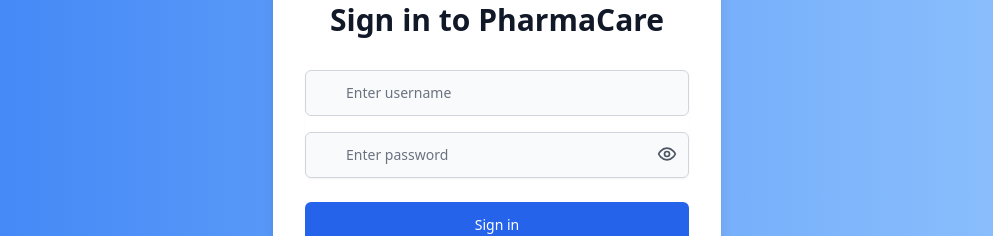
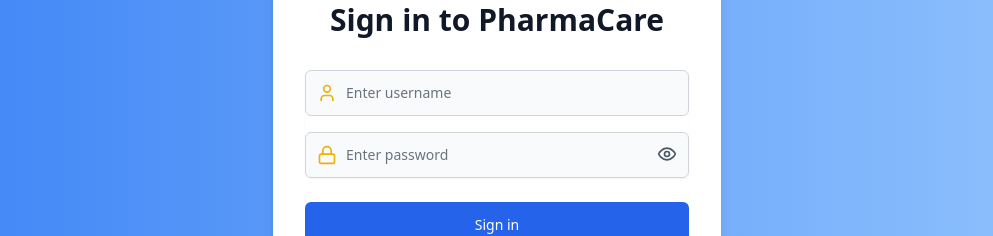
Before and after one commit to SAMW3L/PHarmPro-v1, a React (Vite) app: page /login in a window 1280 px wide. Shown: the part 311-547 px from the top of the page, without its empty margins (143-1136 px from the left). Built offline with nearby package versions, Linux system fonts and the light colour scheme.

Commit message:
login forn  icon

```diff
--- a/src/pages/LoginPage.tsx
+++ b/src/pages/LoginPage.tsx
@@ -1,5 +1,5 @@
 import React, { useState } from 'react';
-import { KeyRound, AlertCircle, Eye, EyeOff } from 'lucide-react';
+import { KeyRound, AlertCircle, Eye, EyeOff, User, Lock } from 'lucide-react';
 import { useAuth } from '../context/AuthContext';
 import { useNavigate } from 'react-router-dom';
 
@@ -48,7 +48,9 @@ export default function LoginPage() {
                 Username
               </label>
               <div className="relative">
-                <KeyRound className="absolute left-3 top-3 h-5 w-5 text-yellow-500" />
+              <div className="absolute inset-y-0 left-0 pl-3 flex items-center z-10">
+                  <User className="h-5 w-5 text-yellow-500" aria-hidden="true" /> {/* Icon visible by default */}
+                </div>
                 <input
                   id="username"
                   name="username"
@@ -67,7 +69,9 @@ export default function LoginPage() {
                 Password
               </label>
               <div className="relative">
-                <KeyRound className="absolute left-3 top-3 h-5 w-5 text-yellow-500" />
+              <div className="absolute inset-y-0 left-0 pl-3 flex items-center z-10">
+                  <Lock className="h-5 w-5 text-yellow-500" aria-hidden="true" /> {/* Icon visible by default */}
+                </div>
                 <input
                   id="password"
                   name="password"
```
